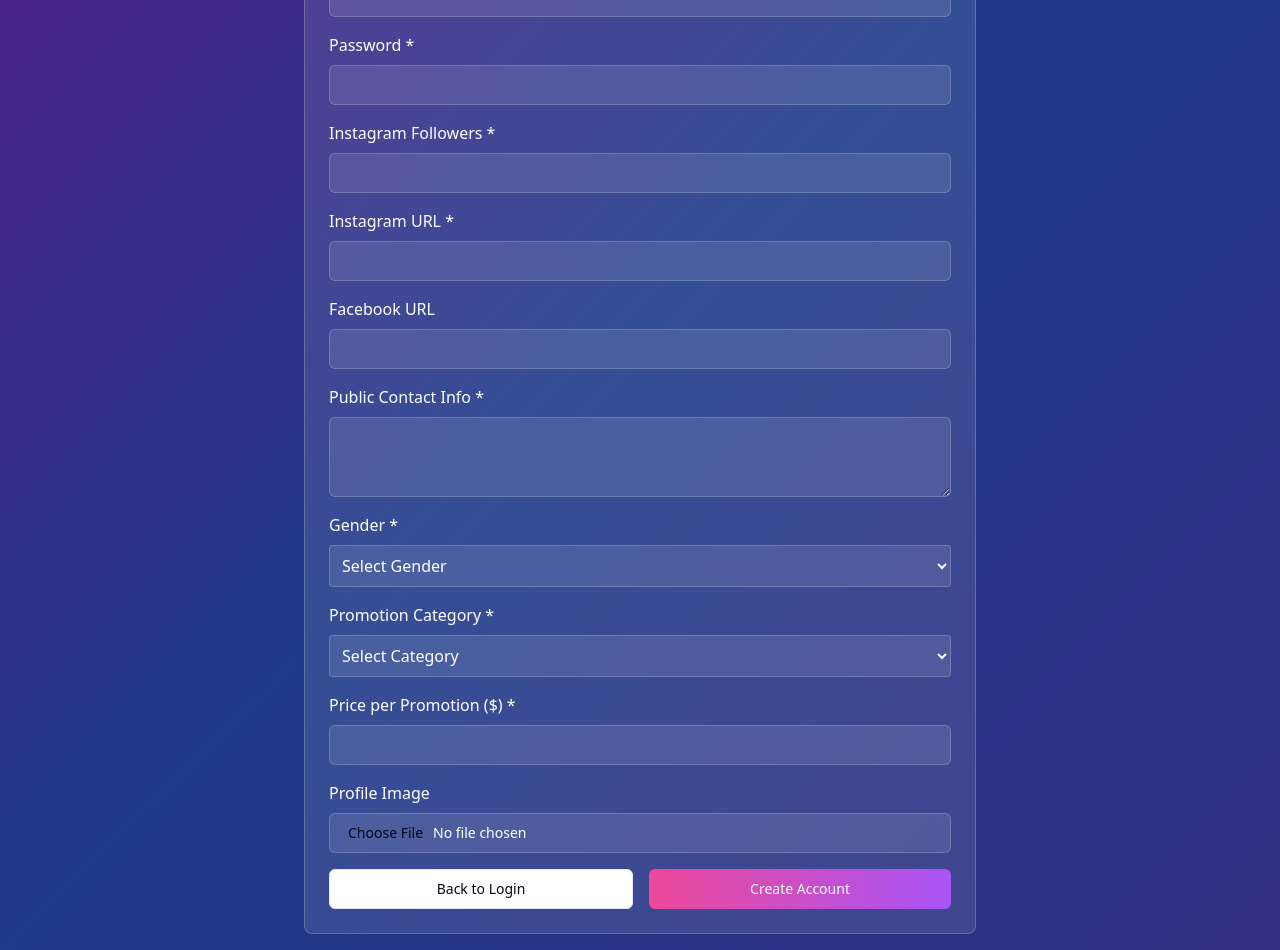
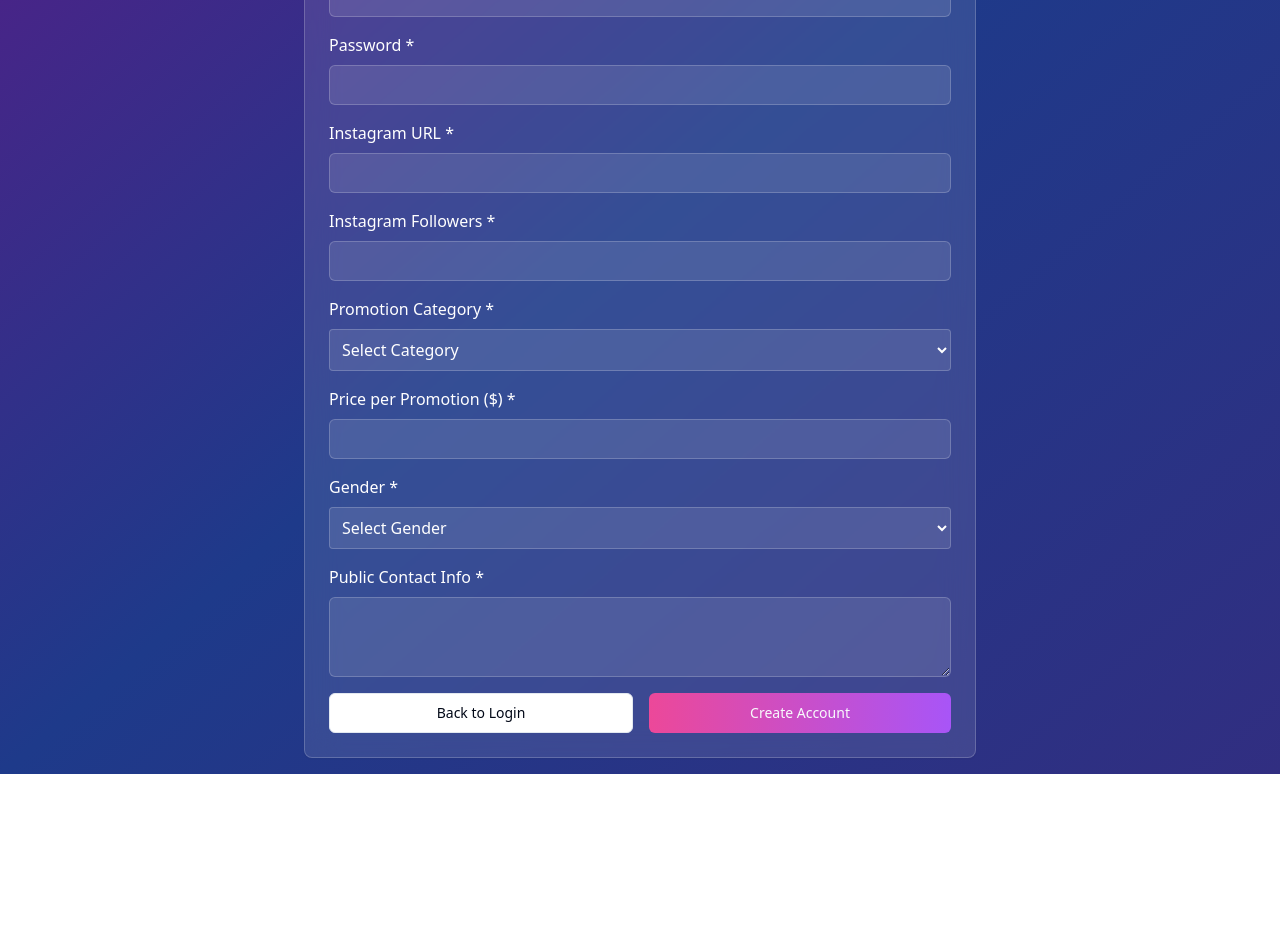
Before and after one commit to chingchang27/match-spark-influence, a React (Vite) app: page /signup/influencer in a window 1280 px wide. Shown: the part 320-1270 px from the top of the page. After the commit the page ends 1094 px from the top, so only its background shows below. Built offline with nearby package versions, Linux system fonts and the light colour scheme.

Commit message:
Apply RLS policies
Apply the provided SQL commands to fix the Row Level Security policies.

```diff
--- a/src/pages/BusinessSignupForm.tsx
+++ b/src/pages/BusinessSignupForm.tsx
@@ -25,24 +25,38 @@ const BusinessSignupForm = () => {
     setLoading(true);
 
     try {
+      console.log('Starting business signup process...');
+
       // First create auth user
       const { data: authData, error: authError } = await supabase.auth.signUp({
         email: formData.email,
         password: formData.password,
       });
 
+      console.log('Auth signup result:', { authData, authError });
+
       if (authError) throw authError;
 
-      // Insert profile
+      if (!authData.user) {
+        throw new Error('User creation failed - no user returned');
+      }
+
+      // Wait a moment for auth to process
+      await new Promise(resolve => setTimeout(resolve, 1000));
+
+      // Insert profile using the authenticated user's ID
       const { data: profile, error: profileError } = await supabase
         .from('profiles')
         .insert({
+          id: authData.user.id,
           email: formData.email,
           name: formData.name,
           role: 'business'
         })
         .select()
         .single();
+
+      console.log('Profile creation result:', { profile, profileError });
 
       if (profileError) throw profileError;
 
@@ -56,11 +70,14 @@ const BusinessSignupForm = () => {
           public_contact: formData.publicContact
         });
 
+      console.log('Business creation result:', { businessError });
+
       if (businessError) throw businessError;
 
       toast.success('Your account was successfully created. Please check your email to verify your account.');
       navigate('/signin/business');
     } catch (error: any) {
+      console.error('Signup error:', error);
       toast.error(error.message || 'Something went wrong');
     } finally {
       setLoading(false);
--- a/src/pages/InfluencerSignupForm.tsx
+++ b/src/pages/InfluencerSignupForm.tsx
@@ -1,3 +1,4 @@
+
 import React, { useState } from 'react';
 import { useNavigate } from 'react-router-dom';
 import { Button } from '@/components/ui/button';
@@ -14,14 +15,12 @@ const InfluencerSignupForm = () => {
     name: '',
     email: '',
     password: '',
+    instagramUrl: '',
     instagramFollowers: '',
-    instagramUrl: '',
-    facebookUrl: '',
-    publicContact: '',
-    gender: '',
     promotionCategory: '',
     pricePerPromotion: '',
-    profileImage: null as File | null
+    publicContact: '',
+    gender: ''
   });
 
   const handleSubmit = async (e: React.FormEvent) => {
@@ -29,18 +28,30 @@ const InfluencerSignupForm = () => {
     setLoading(true);
 
     try {
+      console.log('Starting influencer signup process...');
+
       // First create auth user
       const { data: authData, error: authError } = await supabase.auth.signUp({
         email: formData.email,
         password: formData.password,
       });
 
+      console.log('Auth signup result:', { authData, authError });
+
       if (authError) throw authError;
 
-      // Insert profile
+      if (!authData.user) {
+        throw new Error('User creation failed - no user returned');
+      }
+
+      // Wait a moment for auth to process
+      await new Promise(resolve => setTimeout(resolve, 1000));
+
+      // Insert profile using the authenticated user's ID
       const { data: profile, error: profileError } = await supabase
         .from('profiles')
         .insert({
+          id: authData.user.id,
           email: formData.email,
           name: formData.name,
           role: 'influencer'
@@ -48,48 +59,31 @@ const InfluencerSignupForm = () => {
         .select()
         .single();
 
+      console.log('Profile creation result:', { profile, profileError });
+
       if (profileError) throw profileError;
 
-      // Upload profile image if provided
-      let profileImageUrl = null;
-      if (formData.profileImage) {
-        const fileExt = formData.profileImage.name.split('.').pop();
-        const fileName = `${profile.id}.${fileExt}`;
-
-        const { error: uploadError } = await supabase.storage
-          .from('profile-images')
-          .upload(fileName, formData.profileImage);
-
-        if (!uploadError) {
-          const { data } = supabase.storage
-            .from('profile-images')
-            .getPublicUrl(fileName);
-          profileImageUrl = data.publicUrl;
-        }
-      }
-
       // Insert influencer data
-      const influencerData: any = {
-        profile_id: profile.id,
-        instagram_followers: parseInt(formData.instagramFollowers),
-        instagram_url: formData.instagramUrl,
-        facebook_url: formData.facebookUrl,
-        public_contact: formData.publicContact,
-        gender: formData.gender,
-        promotion_category: formData.promotionCategory,
-        price_per_promotion: parseFloat(formData.pricePerPromotion),
-        profile_image_url: profileImageUrl
-      };
-
       const { error: influencerError } = await supabase
         .from('influencers')
-        .insert(influencerData);
+        .insert({
+          profile_id: profile.id,
+          instagram_url: formData.instagramUrl,
+          instagram_followers: parseInt(formData.instagramFollowers),
+          promotion_category: formData.promotionCategory as any,
+          price_per_promotion: parseFloat(formData.pricePerPromotion),
+          public_contact: formData.publicContact,
+          gender: formData.gender as any
+        });
+
+      console.log('Influencer creation result:', { influencerError });
 
       if (influencerError) throw influencerError;
 
       toast.success('Your account was successfully created. Please check your email to verify your account.');
       navigate('/signin/influencer');
     } catch (error: any) {
+      console.error('Signup error:', error);
       toast.error(error.message || 'Something went wrong');
     } finally {
       setLoading(false);
@@ -138,6 +132,16 @@ const InfluencerSignupForm = () => {
               </div>
 
               <div>
+                <label className="text-white block mb-2">Instagram URL *</label>
+                <Input
+                  required
+                  value={formData.instagramUrl}
+                  onChange={(e) => setFormData({...formData, instagramUrl: e.target.value})}
+                  className="bg-white/10 border-white/20 text-white"
+                />
+              </div>
+
+              <div>
                 <label className="text-white block mb-2">Instagram Followers *</label>
                 <Input
                   type="number"
@@ -146,52 +150,6 @@ const InfluencerSignupForm = () => {
                   onChange={(e) => setFormData({...formData, instagramFollowers: e.target.value})}
                   className="bg-white/10 border-white/20 text-white"
                 />
-              </div>
-
-              <div>
-                <label className="text-white block mb-2">Instagram URL *</label>
-                <Input
-                  type="url"
-                  required
-                  value={formData.instagramUrl}
-                  onChange={(e) => setFormData({...formData, instagramUrl: e.target.value})}
-                  className="bg-white/10 border-white/20 text-white"
-                />
-              </div>
-
-              <div>
-                <label className="text-white block mb-2">Facebook URL</label>
-                <Input
-                  type="url"
-                  value={formData.facebookUrl}
-                  onChange={(e) => setFormData({...formData, facebookUrl: e.target.value})}
-                  className="bg-white/10 border-white/20 text-white"
-                />
-              </div>
-
-              <div>
-                <label className="text-white block mb-2">Public Contact Info *</label>
-                <Textarea
-                  required
-                  value={formData.publicContact}
-                  onChange={(e) => setFormData({...formData, publicContact: e.target.value})}
-                  className="bg-white/10 border-white/20 text-white"
-                />
-              </div>
-
-              <div>
-                <label className="text-white block mb-2">Gender *</label>
-                <select
-                  required
-                  value={formData.gender}
-                  onChange={(e) => setFormData({...formData, gender: e.target.value})}
-                  className="w-full p-2 rounded bg-white/10 border border-white/20 text-white"
-                >
-                  <option value="">Select Gender</option>
-                  <option value="male">Male</option>
-                  <option value="female">Female</option>
-                  <option value="other">Other</option>
-                </select>
               </div>
 
               <div>
@@ -227,11 +185,26 @@ const InfluencerSignupForm = () => {
               </div>
 
               <div>
-                <label className="text-white block mb-2">Profile Image</label>
-                <Input
-                  type="file"
-                  accept="image/*"
-                  onChange={(e) => setFormData({...formData, profileImage: e.target.files?.[0] || null})}
+                <label className="text-white block mb-2">Gender *</label>
+                <select
+                  required
+                  value={formData.gender}
+                  onChange={(e) => setFormData({...formData, gender: e.target.value})}
+                  className="w-full p-2 rounded bg-white/10 border border-white/20 text-white"
+                >
+                  <option value="">Select Gender</option>
+                  <option value="male">Male</option>
+                  <option value="female">Female</option>
+                  <option value="other">Other</option>
+                </select>
+              </div>
+
+              <div>
+                <label className="text-white block mb-2">Public Contact Info *</label>
+                <Textarea
+                  required
+                  value={formData.publicContact}
+                  onChange={(e) => setFormData({...formData, publicContact: e.target.value})}
                   className="bg-white/10 border-white/20 text-white"
                 />
               </div>
```
